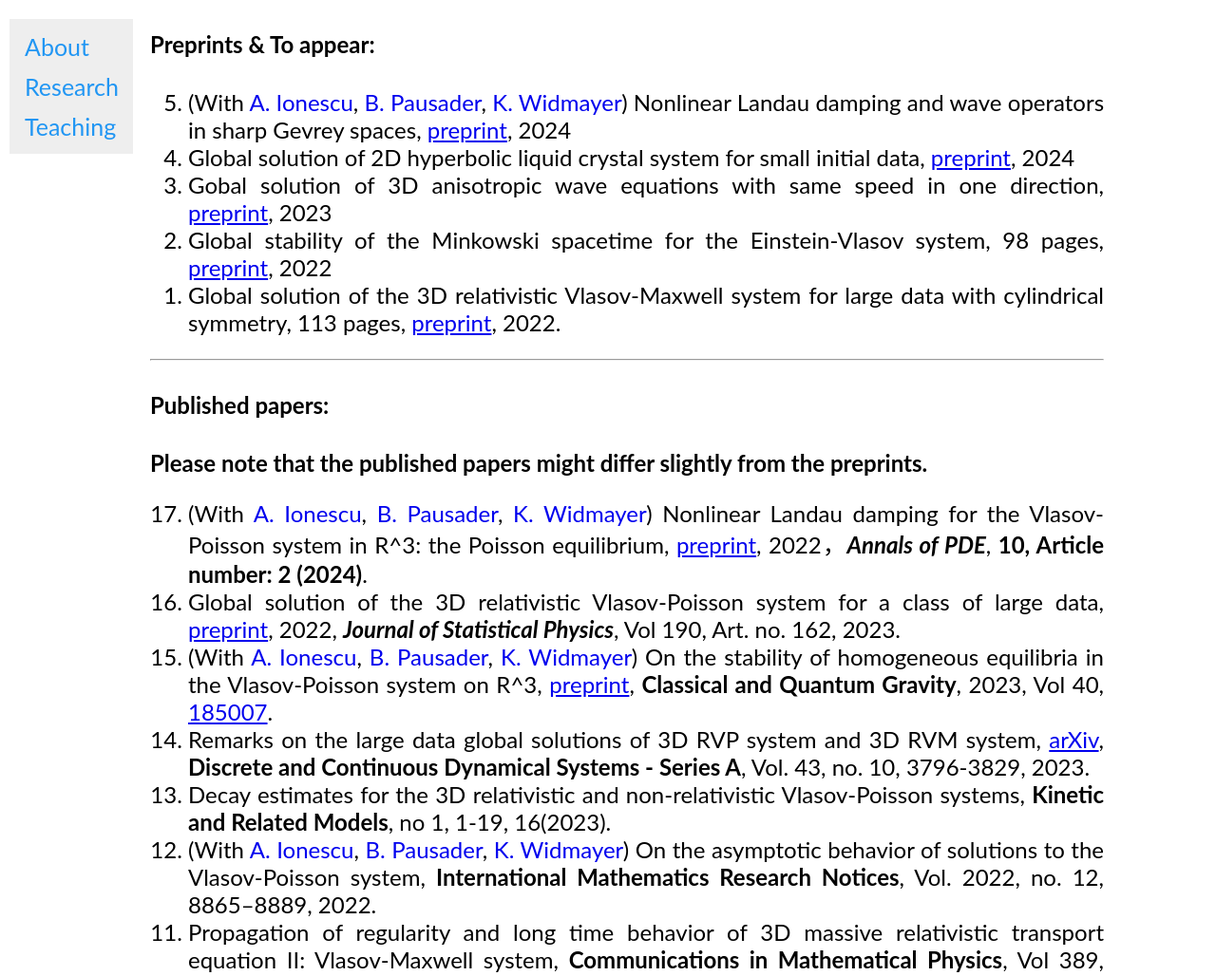
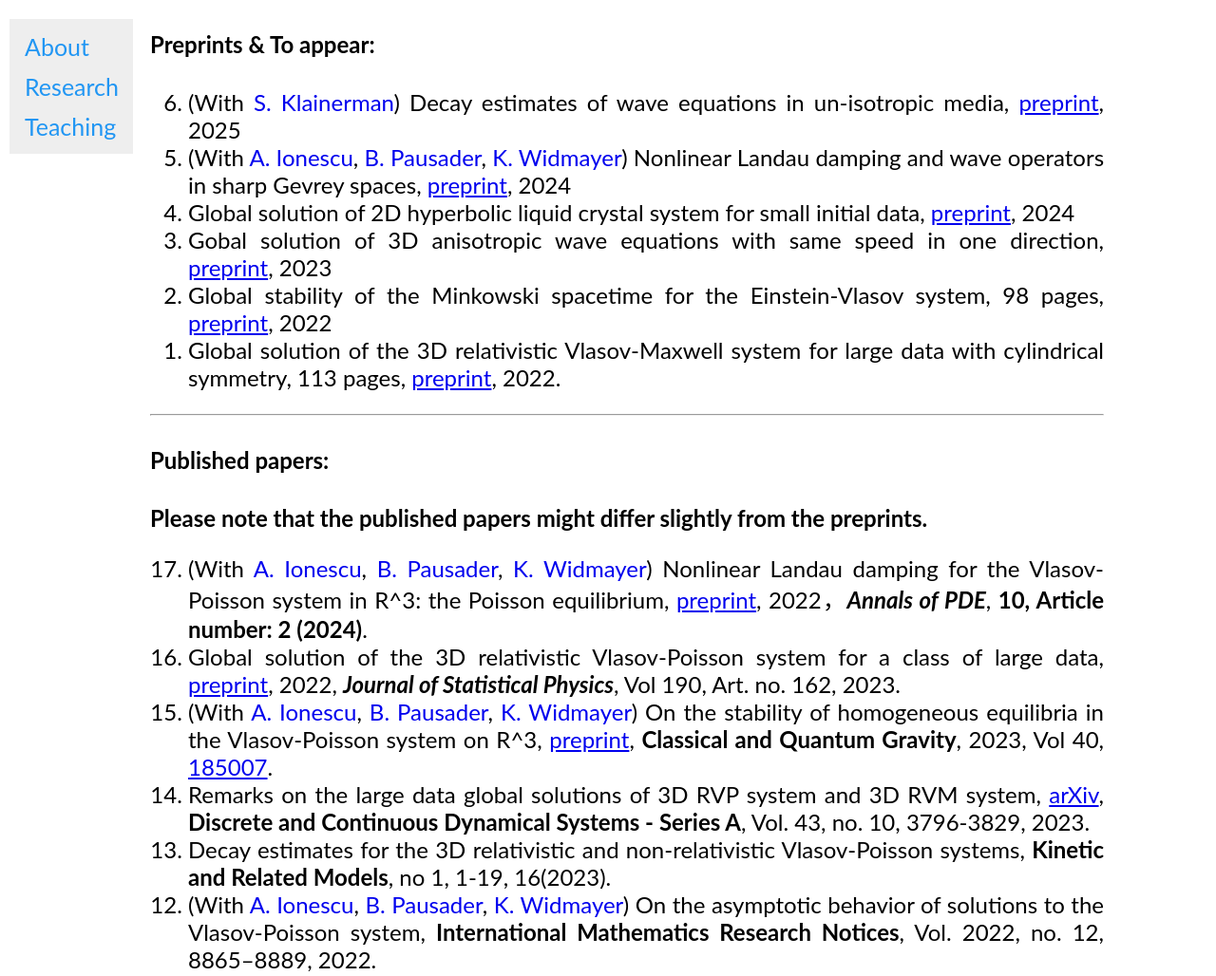
Before and after one commit to xuechengmath/xuechengmath.github.io, a plain HTML site: page research.html in a window 1280 px wide. Shown: the top 1028 px of the page at 95% size. Drawn offline with Linux system fonts and the light colour scheme.

Commit message:
Update research.html

```diff
--- a/research.html
+++ b/research.html
@@ -86,13 +86,12 @@ body {
 
  <h4> Preprints & To appear: </h4>
 <ol reversed align="justify">
+    <li>(With <a href="https://web.math.princeton.edu/~seri/homepage/" style="text-decoration:none">S. Klainerman</a>) Decay estimates of wave equations in un-isotropic media,  <a href="https://arxiv.org/abs/2508.12049"> preprint</a>, 2025</li>
     <li>(With <a href="https://web.math.princeton.edu/~aionescu/" style="text-decoration:none">A. Ionescu</a>, <a href="https://www.math.brown.edu/bpausade/" style="text-decoration:none">B. Pausader</a>, <a href="https://www.math.uzh.ch/index.php?id=people&key1=32674#" style="text-decoration:none"> K. Widmayer</a>) Nonlinear Landau damping and wave operators in sharp Gevrey spaces,     <a href="https://arxiv.org/abs/2405.04473"> preprint</a>, 2024</li>
   <li>Global solution of 2D hyperbolic liquid crystal system for small initial data,     <a href="https://arxiv.org/abs/2403.18385"> preprint</a>, 2024</li>
    <li>Gobal solution of 3D anisotropic   wave equations with same speed in one direction,     <a href="https://arxiv.org/abs/2303.03973"> preprint</a>, 2023</li>
   <li>Global stability of the Minkowski spacetime for the Einstein-Vlasov system, 98 pages,
     <a href="https://arxiv.org/abs/2210.00512"> preprint</a>, 2022</li>
-
-
     <li>Global solution of the 3D relativistic Vlasov-Maxwell system for  large data with cylindrical symmetry, 113 pages,   <a href="https://arxiv.org/abs/2203.01199"> preprint</a>, 2022.</li>
 
 </ol>
```
